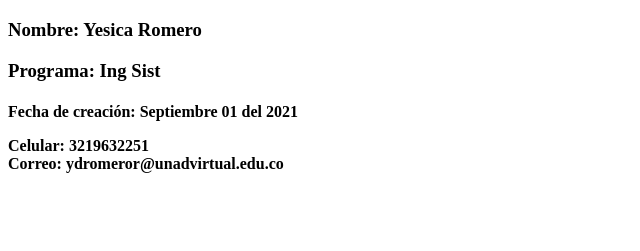
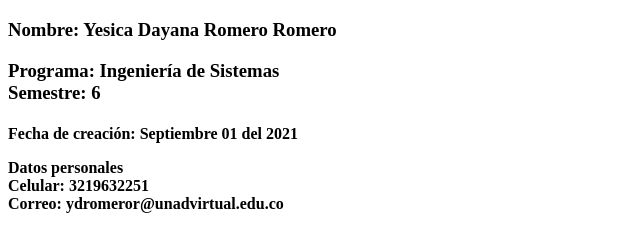
Before and after one commit to Yesica24/DSW-yesicaromero, a plain HTML site: page index.html in a window 1280 px wide. Shown: the part 61-312 px from the top of the page, without its empty margins (0-640 px from the left). Drawn offline with Linux system fonts and the light colour scheme.

Commit message:
Ajustes para entrega
Uktimos ajustes para entregar trabajo inicial

```diff
--- a/index.html
+++ b/index.html
@@ -8,11 +8,14 @@
 </head>
 <body>
     <h1>Proyecto de sitio Web 2021 -16-04</h1>
-    <h3>Nombre: Yesica Romero</h3>
-    <h3>Programa: Ing Sist</h3>
+    <h3>Nombre: Yesica Dayana Romero Romero</h3>
+    <h3>Programa: Ingeniería de Sistemas <br>
+        Semestre: 6
+    </h3>
     <h4>
         <p>Fecha de creación: Septiembre 01 del 2021</p>
-        <p>Celular: 3219632251 <br>
+        <p>Datos personales <br>
+           Celular: 3219632251 <br>
            Correo: ydromeror@unadvirtual.edu.co</p>
     </h4>
 
```
